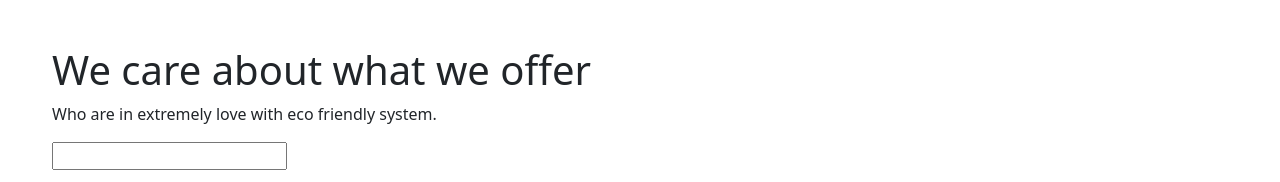
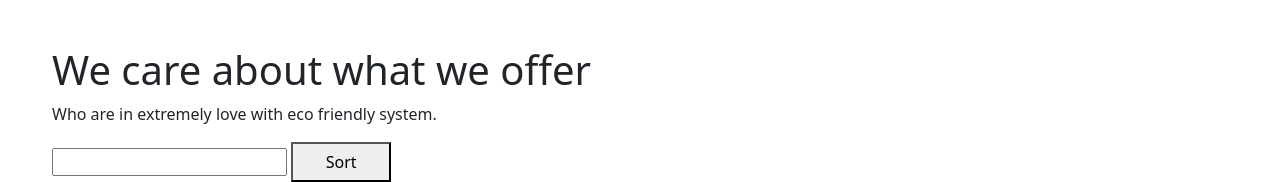
Before and after one commit to ZemfiraAlakbar/JS-Classworks, a plain HTML site: page 29.GymSite/index.html in a window 1280 px wide. Shown: the part 851-1033 px from the top of the page. Drawn offline with nearby package versions, Linux system fonts and the light colour scheme; no server answers.

Commit message:
Update index.html

```diff
--- a/29.GymSite/index.html
+++ b/29.GymSite/index.html
@@ -65,6 +65,7 @@
         <h1 class="mt-5">We care about what we offer</h1>
         <p>Who are in extremely love with eco friendly system.</p>
         <input type="search" id="search">
+        <button class="sortedbtn" style="width: 100px; height: 40px;">Sort</button>
         <div class="row cards">
           <!-- <div class="col col-lg-3 col-md-6 col-sm-12">
               <div class="content">
```
